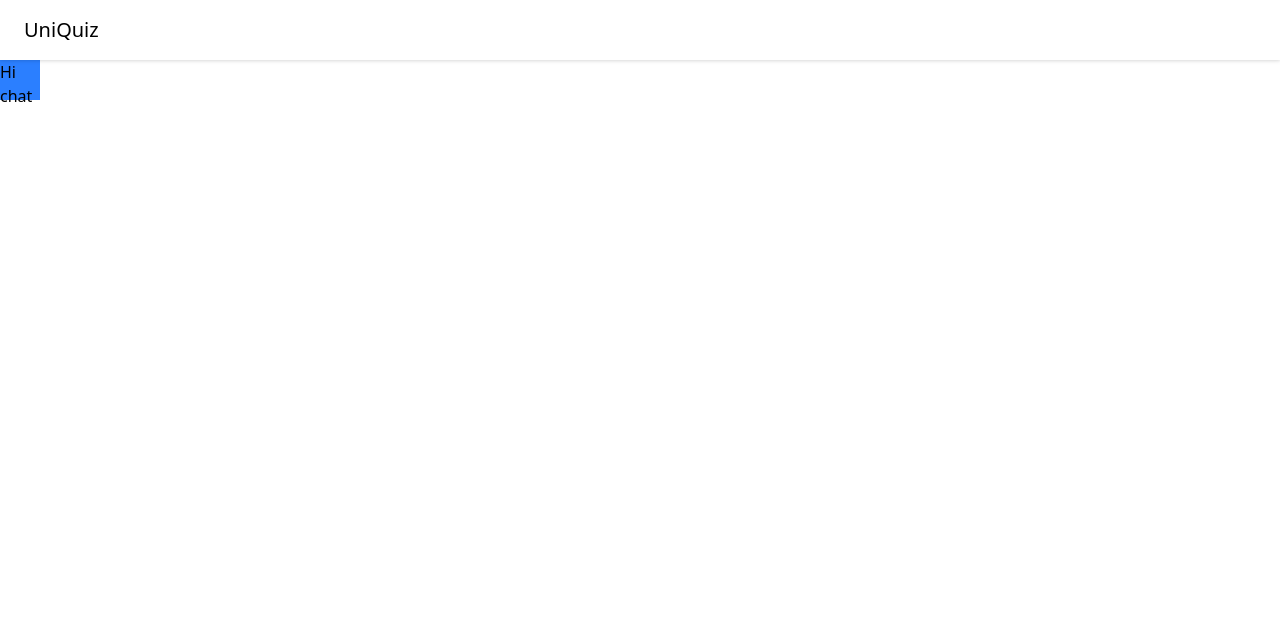
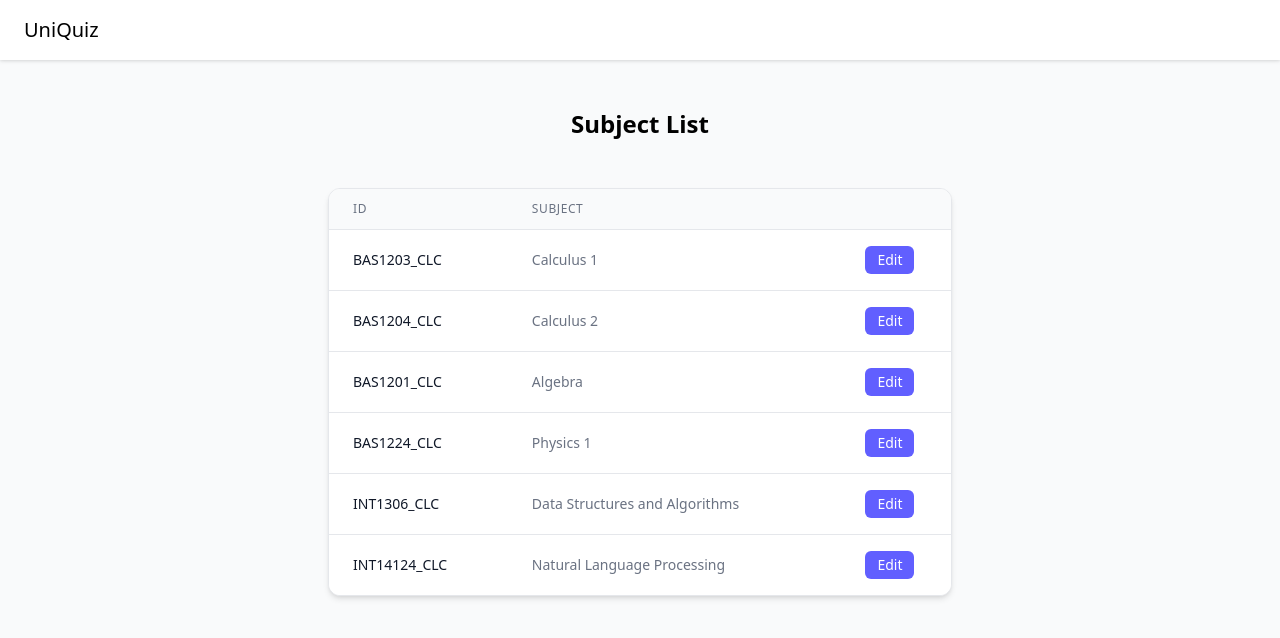
Before and after one commit to kodomotachi/UniQuiz, a React (Vite) app: page /adjust-subject-list in a window 1280 px wide. Shown: the top 638 px of the page. Built offline with nearby package versions, Linux system fonts and the light colour scheme.

Commit message:
edit "adjust subject list"

```diff
--- a/src/CheckTable.jsx
+++ b/src/CheckTable.jsx
@@ -34,18 +34,19 @@ export default function UserTable() {
             <h2 className="text-2xl font-semibold mb-12 mt-8">Subject List</h2>
             <div className="w-1/2 border border-gray-200 overflow-hidden rounded-xl shadow-md bg-white hover:shadow-lg transition-shadow duration-300">
                <table className="min-w-full divide-y divide-gray-200">
-                  {" "}
+                  {/* {" "} */}
                   <thead className="bg-gray-50">
                      <tr>
-                        <th className="px-6 py-3 text-xs font-medium text-gray-500 uppercase tracking-wider">
+                        <th className="px-6 py-3 text-left text-xs font-medium text-gray-500 uppercase tracking-wider">
                            Id
                         </th>
-                        <th className="px-6 py-3 text-xs font-medium text-gray-500 uppercase tracking-wider">
+                        <th className="px-6 py-3 text-left text-xs font-medium text-gray-500 uppercase tracking-wider">
                            Subject
                         </th>
                         <th className="px-6 py-3"></th>
                      </tr>
-                  </thead>{" "}
+                  </thead>
+                  {/* {" "} */}
                   <tbody className="bg-white divide-y divide-gray-200">
                      {users.map((user, index) => (
                         <tr key={index}>
--- a/src/pages/Teacher/AdjustSubjectList.jsx
+++ b/src/pages/Teacher/AdjustSubjectList.jsx
@@ -1,13 +1,76 @@
 import { useEffect } from "react";
+import React from "react";
+
+const users = [
+   {
+      id: "BAS1203_CLC",
+      subject: "Calculus 1",
+   },
+   {
+      id: "BAS1204_CLC",
+      subject: "Calculus 2",
+   },
+   {
+      id: "BAS1201_CLC",
+      subject: "Algebra",
+   },
+   {
+      id: "BAS1224_CLC",
+      subject: "Physics 1",
+   },
+   {
+      id: "INT1306_CLC",
+      subject: "Data Structures and Algorithms",
+   },
+   {
+      id: "INT14124_CLC",
+      subject: "Natural Language Processing",
+   },
+];
 
 export default function AdjustSubjectList() {
    useEffect(() => {
       document.title = "check";
    }, []);
-
    return (
-		<div className="w-10 h-10 bg-blue-500">
-			<h1>Hi chat</h1>
+      <>
+         <div className="overflow-x-auto p-4 flex flex-col items-center min-h-screen bg-gray-50">
+            <h2 className="text-2xl font-semibold mb-12 mt-8">Subject List</h2>
+            <div className="w-1/2 border border-gray-200 overflow-hidden rounded-xl shadow-md bg-white hover:shadow-lg transition-shadow duration-300">
+               <table className="min-w-full divide-y divide-gray-200">
+                  {/* {" "} */}{" "}
+                  <thead className="bg-gray-50">
+                     <tr>
+                        <th className="px-6 py-3 text-left text-xs font-medium text-gray-500 uppercase tracking-wider">
+                           Id
+                        </th>
+                        <th className="px-6 py-3 text-left text-xs font-medium text-gray-500 uppercase tracking-wider">
+                           Subject
+                        </th>
+                        <th className="px-6 py-3"></th>
+                     </tr>
+                  </thead>
+                  {/* {" "} */}
+                  <tbody className="bg-white divide-y divide-gray-200">
+                     {users.map((user, index) => (
+                        <tr key={index}>
+                           <td className="px-6 py-4 whitespace-nowrap text-sm font-medium text-gray-900">
+                              {user.id}
+                           </td>{" "}
+                           <td className="px-6 py-4 whitespace-nowrap text-sm text-gray-500">
+                              {user.subject}
+                           </td>
+                           <td className="px-6 py-4 whitespace-nowrap text-center">
+                              <button className="bg-indigo-500 hover:bg-indigo-600 text-white py-1 px-3 rounded-md text-sm transition duration-300">
+                                 Edit
+                              </button>
+                           </td>
+                        </tr>
+                     ))}
+                  </tbody>
+               </table>
             </div>
+         </div>
+      </>
    );
 }
--- a/src/pages/TeacherDashboardButton.jsx
+++ b/src/pages/TeacherDashboardButton.jsx
@@ -10,27 +10,27 @@ export default function TeacherDashboardButton() {
 			</div>
 			<div className="flex items-center justify-center border border-gray-400 bg-white rounded-xl px-10 py-2 shadow-md w-400 h-[500px] mx-[30px]">
 				<div className="grid grid-cols-5 gap-4">
-					<Link to="/teacher-dashboard/adjust-subject-list">
+					<Link to="adjust-subject-list">
 						<button className="w-[250px] h-[60px] bg-sky-500 rounded hover:ring-2 hover:ring-black transition duration-200 outline-none">
 							Adjust subject list
 						</button>
 					</Link>
-					<Link to="/teacher-dashboard/adjust-student-list">
+					<Link to="adjust-student-list">
 						<button className="w-[250px] h-[60px] bg-sky-500 rounded hover:ring-2 hover:ring-black transition duration-200 outline-none">
 							Adjust student list
 						</button>
 					</Link>
-					<Link to="/teacher-dashboard/adjust-teacher-list">
+					<Link to="adjust-teacher-list">
 						<button className="w-[250px] h-[60px] bg-sky-500 rounded hover:ring-2 hover:ring-black transition duration-200 outline-none">
 							Adjust teacher list
 						</button>
 					</Link>
-					<Link to="/teacher-dashboard/adjust-question-list">
+					<Link to="adjust-question-list">
 						<button className="w-[250px] h-[60px] bg-sky-500 rounded hover:ring-2 hover:ring-black transition duration-200 outline-none">
 							Adjust question list
 						</button>
 					</Link>
-					<Link to="/teacher-dashboard/prepare-examination">
+					<Link to="prepare-examination">
 						<button className="w-[250px] h-[60px] bg-sky-500 rounded hover:ring-2 hover:ring-black transition duration-200 outline-none">
 							Prepare examination
 						</button>
```
Lines whose indentation alone changed are shown as unchanged.
